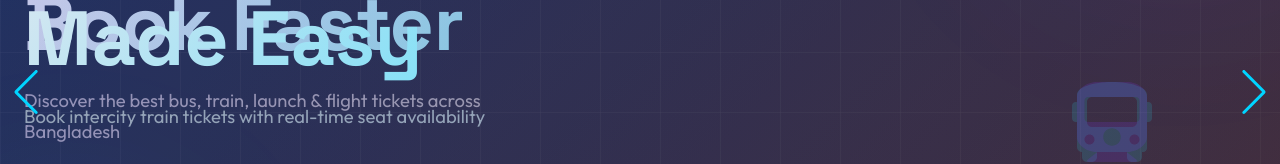
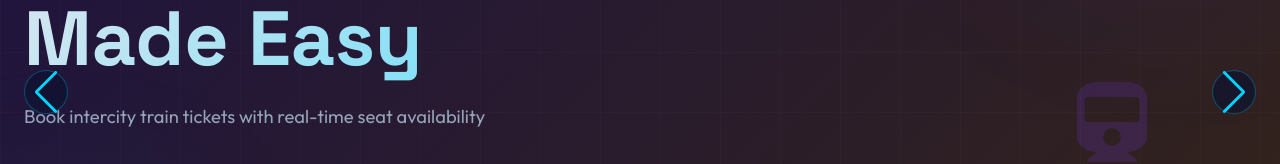
Before and after one commit to Galib-272/Assignment-10_client_side, a Next.js app: page / in a window 1280 px wide. Shown: the part 308-472 px from the top of the page. Built offline with nearby package versions, Linux system fonts and the light colour scheme; no server answers.

Commit message:
feat(styles): implement full design system with dark/light theme tokens, animations, and component utilities

```diff
--- a/src/app/globals.css
+++ b/src/app/globals.css
@@ -360,9 +360,45 @@ body {
 }
 
 /* Swiper overrides */
-.swiper-pagination-bullet { background: var(--text-muted) !important; }
-.swiper-pagination-bullet-active { background: var(--color-primary) !important; }
-.swiper-button-next, .swiper-button-prev { color: var(--color-primary) !important; }
+.swiper {
+  width: 100%;
+  height: 100%;
+}
+.swiper-slide {
+  opacity: 0 !important;
+  transition: opacity 0.6s ease-in-out !important;
+  pointer-events: none;
+}
+.swiper-slide-active {
+  opacity: 1 !important;
+  pointer-events: auto;
+}
+.swiper-pagination-bullet { background: var(--text-muted) !important; opacity: 0.6; }
+.swiper-pagination-bullet-active { background: var(--color-primary) !important; opacity: 1; transform: scale(1.2); }
+.swiper-button-prev {
+  left: max(24px, calc((100vw - 1280px) / 2 + 16px)) !important;
+}
+.swiper-button-next {
+  right: max(24px, calc((100vw - 1280px) / 2 + 16px)) !important;
+}
+.swiper-button-next, .swiper-button-prev {
+  color: var(--color-primary) !important;
+  background: rgba(13, 18, 48, 0.65);
+  border: 1px solid rgba(0, 212, 255, 0.3);
+  width: 44px !important;
+  height: 44px !important;
+  border-radius: 50%;
+  backdrop-filter: blur(8px);
+  transition: all 0.2s ease;
+}
+.swiper-button-next:hover, .swiper-button-prev:hover {
+  background: rgba(0, 212, 255, 0.25);
+  box-shadow: 0 0 15px rgba(0, 212, 255, 0.5);
+}
+.swiper-button-next::after, .swiper-button-prev::after {
+  font-size: 18px !important;
+  font-weight: bold;
+}
 
 /* Animations */
 @keyframes fadeInUp {
```
